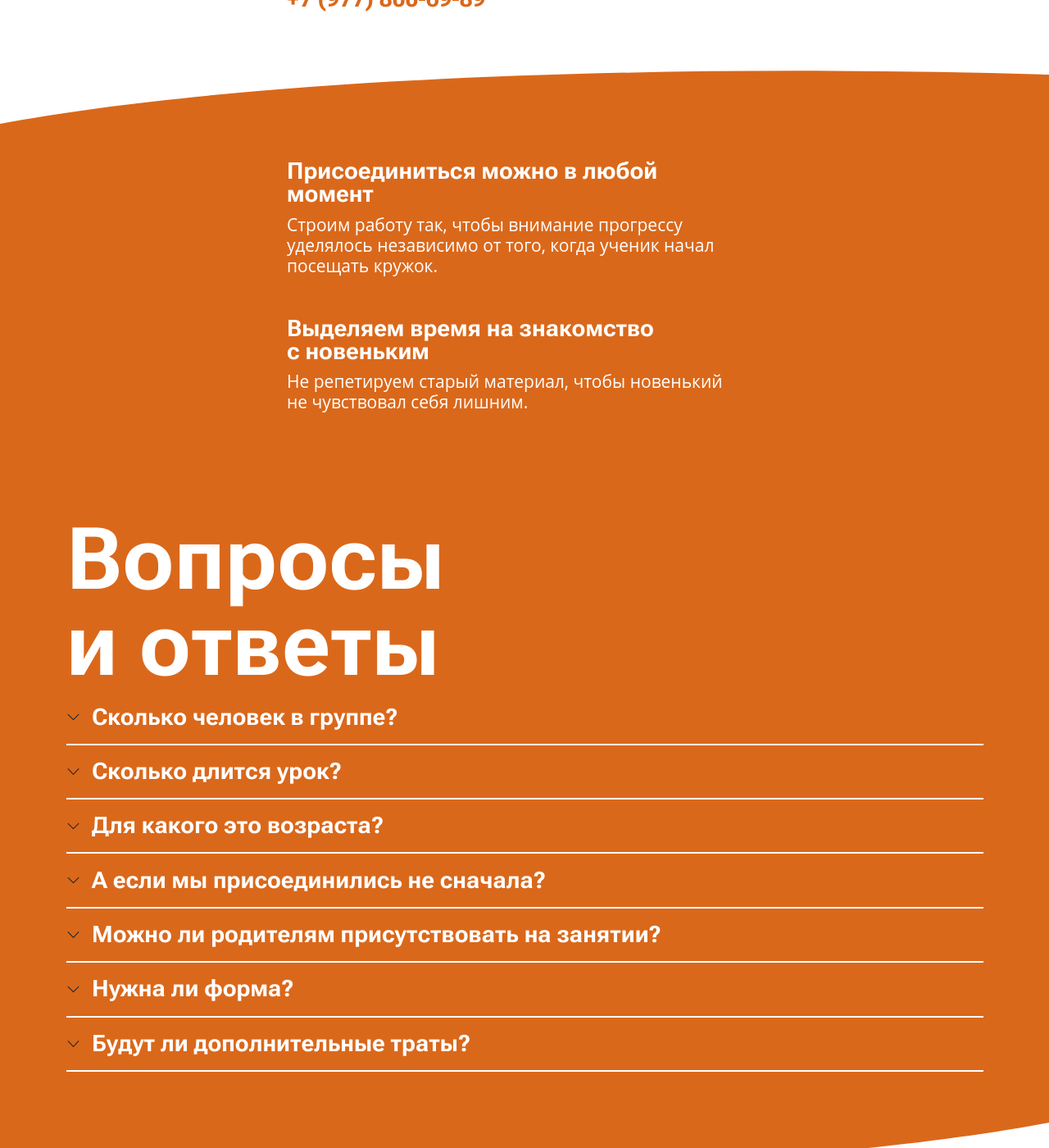
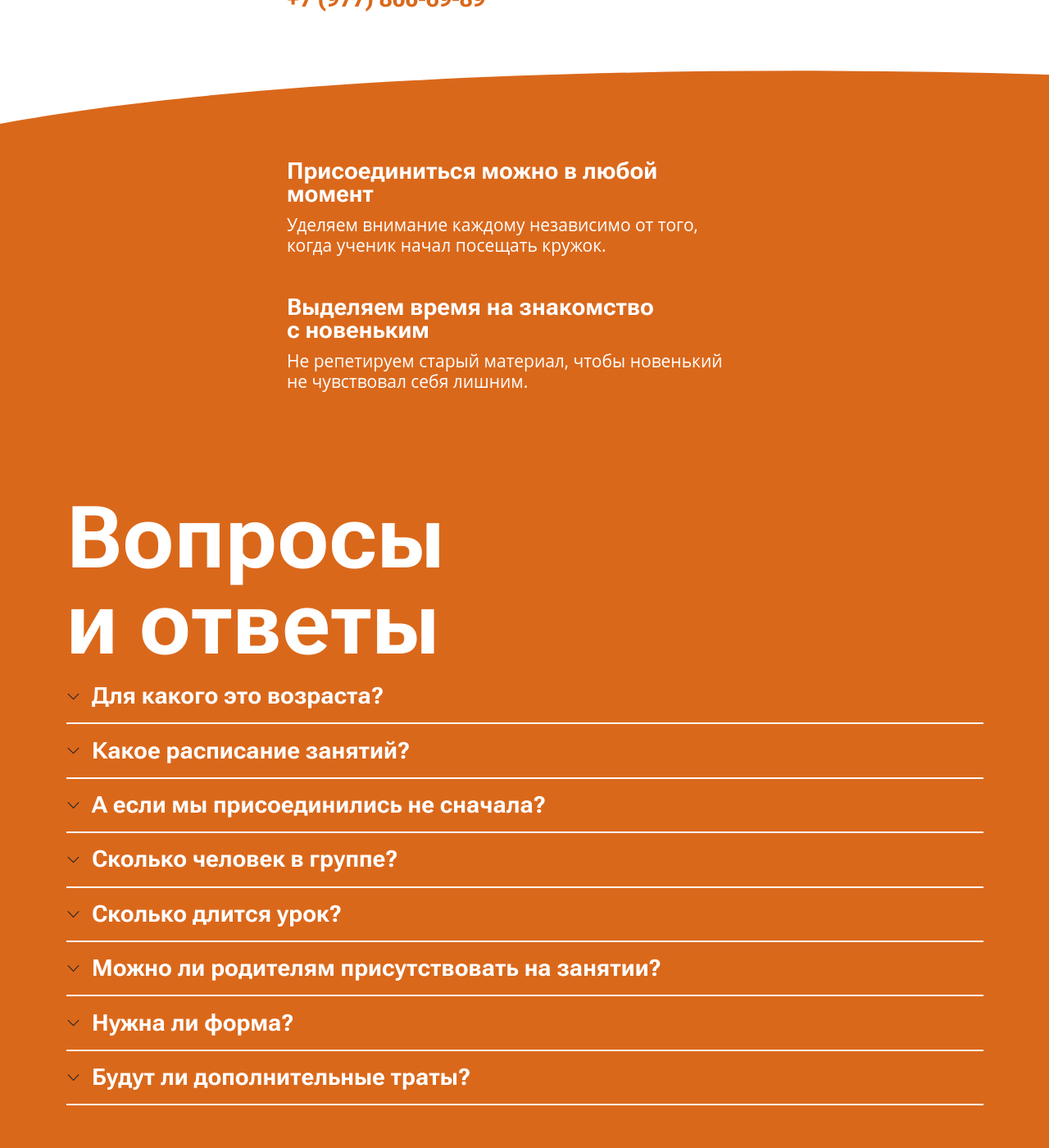
Before and after one commit to 1640max/mart, a Jekyll site: the page built from index.html, in a window 1280 px wide and 1400 px high, scrolled down 8375 px. Shown: the whole window at 82% size. Built offline with Jekyll 4.4.1, drawn with Linux system fonts in a browser that asks for light colours; some of the changed lines change nothing that is shown.

Commit message:
Добавил контент для faq

```diff
--- a/index.html
+++ b/index.html
@@ -223,7 +223,7 @@
 
     {% include facts-2__item.html
       heading = "Присоединиться можно в любой момент"
-      body = "Cтроим работу так, чтобы внимание прогрессу уделялось независимо от того, когда ученик начал посещать кружок."
+      body = "Уделяем внимание каждому независимо от того, когда ученик начал посещать кружок."
     %}
 
     {% include facts-2__item.html
@@ -238,38 +238,43 @@
     <div class="accordion accordion__self">
 
       {% include accordion-item.html
+        heading = "Для какого это возраста?"
+        body = "Есть три группы: 5–8 лет, 9–15 лет и 16+.<br>Группы делятся не столько по возрасту, сколько по опыту. Если ребенок занимается долго и ему скучно в младшей группе, смело переводим в старшую. А опытных ребят из старшей группы подключаем в более серьезные проекты с профессиональными артистами."
+      %}
+
+      {% include accordion-item.html
+        heading = "Какое расписание занятий?"
+        body = "Занятия проходят дважды в неделю. Посещать можно оба либо только одно. Пропущенное занятие можно заменить занятием онлайн."
+      %}
+
+      {% include accordion-item.html
+        heading = "А если мы присоединились не сначала?"
+        body = "Присоединиться можно в любой момент. Мы выделяем время на знакомство с новеньким и помогаем влиться в процесс на любом этапе."
+      %}
+
+      {% include accordion-item.html
         heading = "Сколько человек в группе?"
-        body = "Не более 10, чтобы в течение урока уделить внимание каждому"
+        body = "Не более 10, чтобы в течение урока уделить внимание каждому."
       %}
 
       {% include accordion-item.html
         heading = "Сколько длится урок?"
-        body = "123"
-      %}
-
-      {% include accordion-item.html
-        heading = "Для какого это возраста?"
-        body = "Не более 10, чтобы в течение урока уделить внимание каждому"
-      %}
-
-      {% include accordion-item.html
-        heading = "А если мы присоединились не сначала?"
-        body = "123"
+        body = "Час, плюс-минус несколько минут/"
       %}
 
       {% include accordion-item.html
         heading = "Можно ли родителям присутствовать на занятии?"
-        body = "Не более 10, чтобы в течение урока уделить внимание каждому"
+        body = "Можно, но только на открытых уроках, которые мы периодически проводим."
       %}
 
       {% include accordion-item.html
         heading = "Нужна ли форма?"
-        body = "123"
+        body = "Сменная обувь и любая удобная одежда. Подробнее преподаватель сообщит перед занятием"
       %}
 
       {% include accordion-item.html
         heading = "Будут ли дополнительные траты?"
-        body = "Не более 10, чтобы в течение урока уделить внимание каждому"
+        body = "Только по согласованию, например, на костюмы для спектакля. Но обычно обходимся тем, что уже есть, и часто подбираем одежду из личных вещей."
       %}
 
     </div>
```
